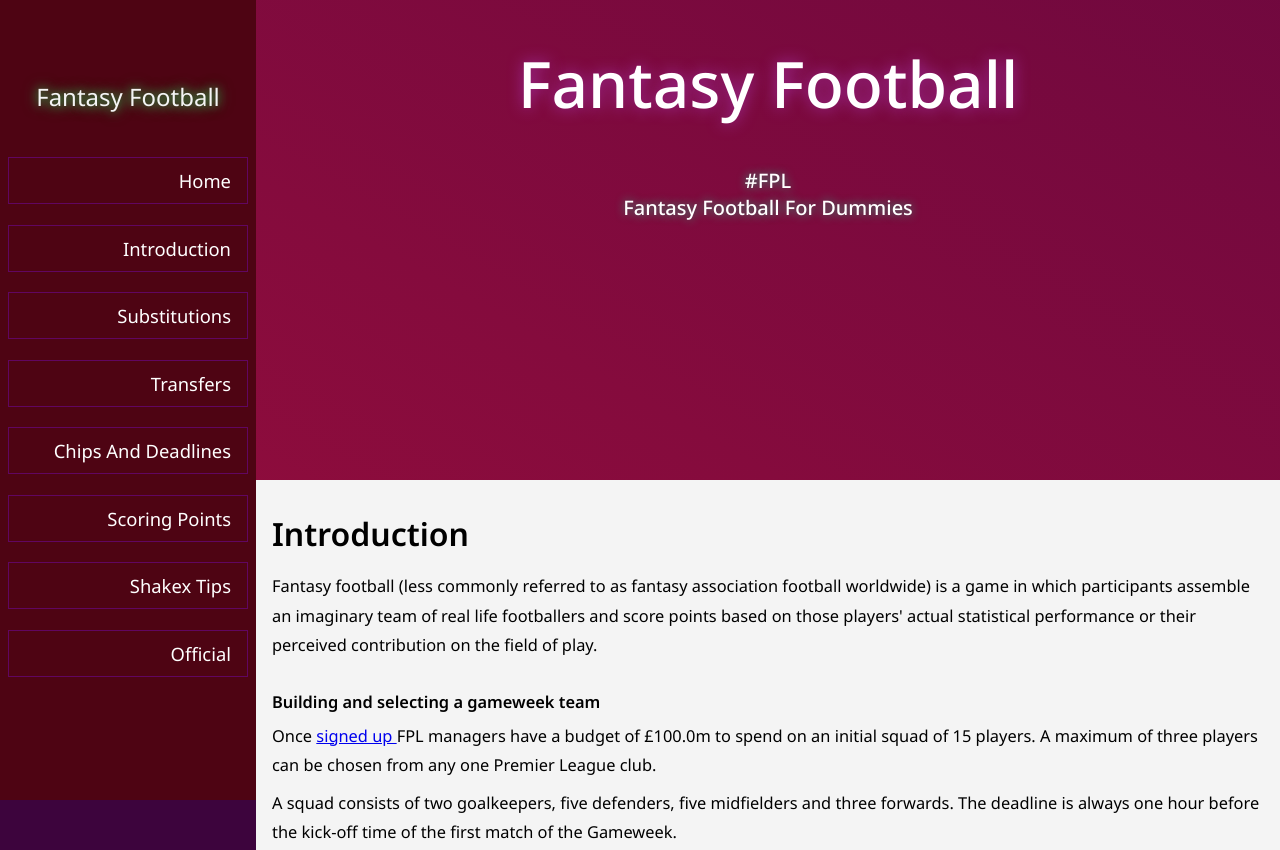
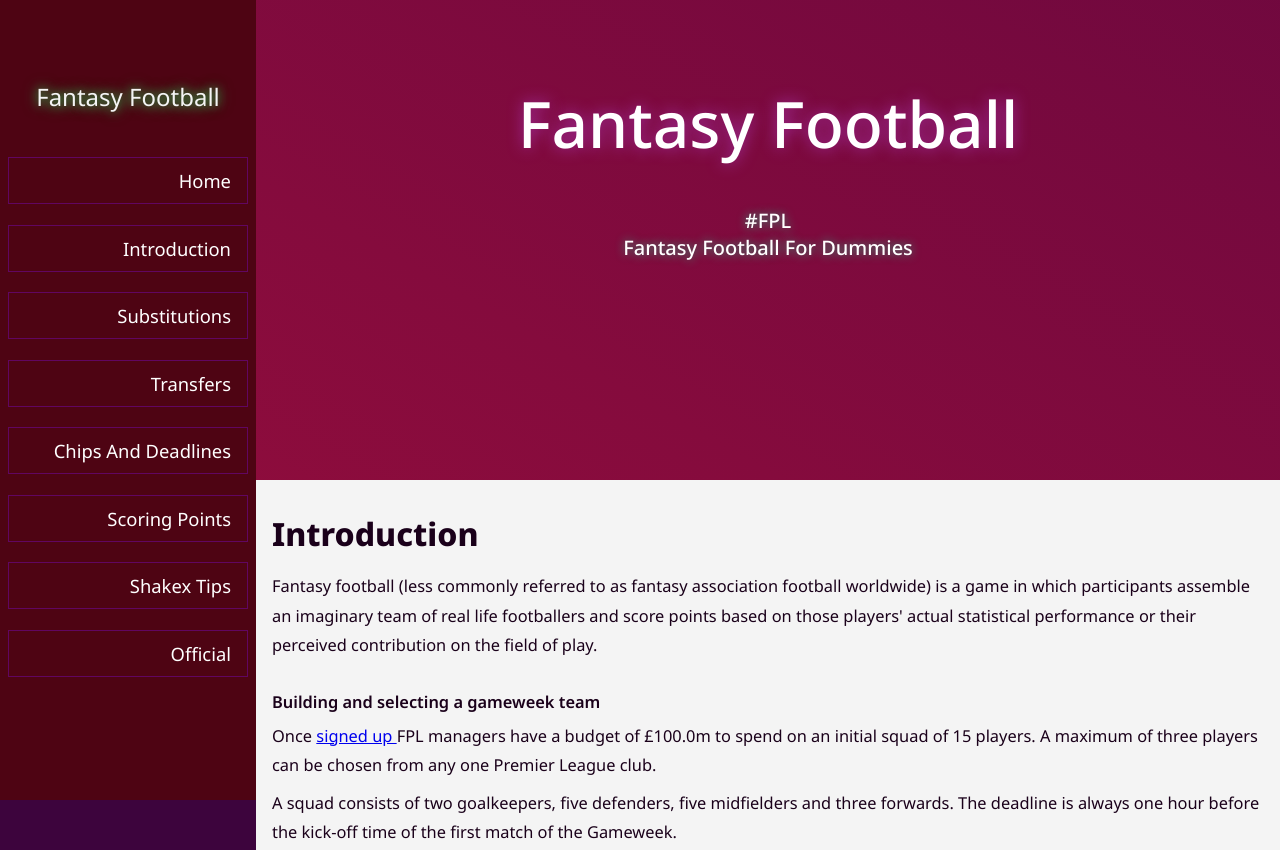
Before and after one commit to ShakexSempe/Technical-Documentation-Page, a plain HTML site: page index.html in a window 1280 px wide. Shown: the top 850 px of the page. Drawn offline with nearby package versions, Linux system fonts and the light colour scheme.

Commit message:
main color

```diff
--- a/style.css
+++ b/style.css
@@ -53,8 +53,12 @@
     font-size: 4rem;
     font-weight: 500;
     margin: 0 auto 5vh;
-    padding: 5vh 0 0;
+    padding: 10vh 0 0;
     text-shadow: 0px 0px 15px rgb(161, 47, 161);
+  }
+
+  main {
+    color: hsl(300, 100%, 5%);
   }
 
   main .introP {
@@ -141,7 +145,7 @@
 .card h2 {
   font-size: 1.5rem;
   font-size: clamp(1.5rem, 2.5vw, 2rem);
-  font-weight: 600;
+  font-weight: 800;
   text-transform: capitalize;
   margin-bottom: 1rem;
 }
```
